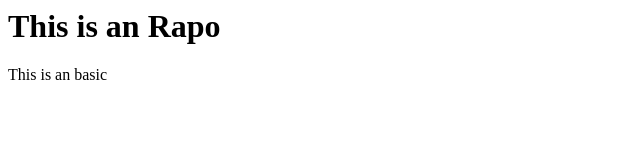
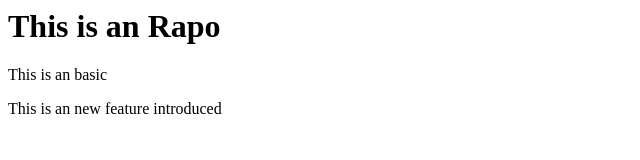
Before and after one commit to bushrashaikh2806-arch/Local-repository, a plain HTML site: page index.html in a window 1280 px wide. Shown: the whole page, without its empty margins (0-640 px from the left). Drawn offline with Linux system fonts and the light colour scheme.

Commit message:
Add new feature

```diff
--- a/index.html
+++ b/index.html
@@ -1,2 +1,3 @@
 <h1>This is an Rapo</h1>
 <p>This is an basic</p>
+<p>This is an new feature introduced</p>
```
